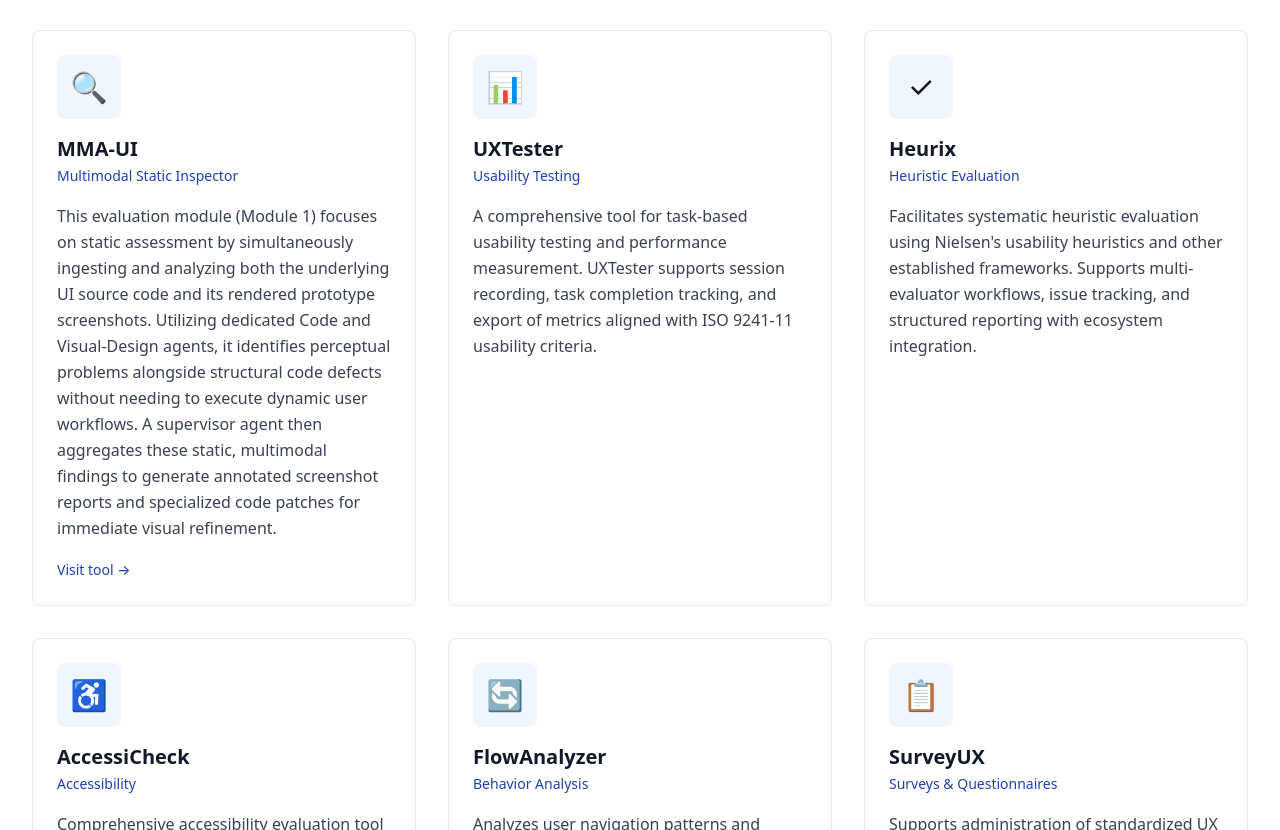
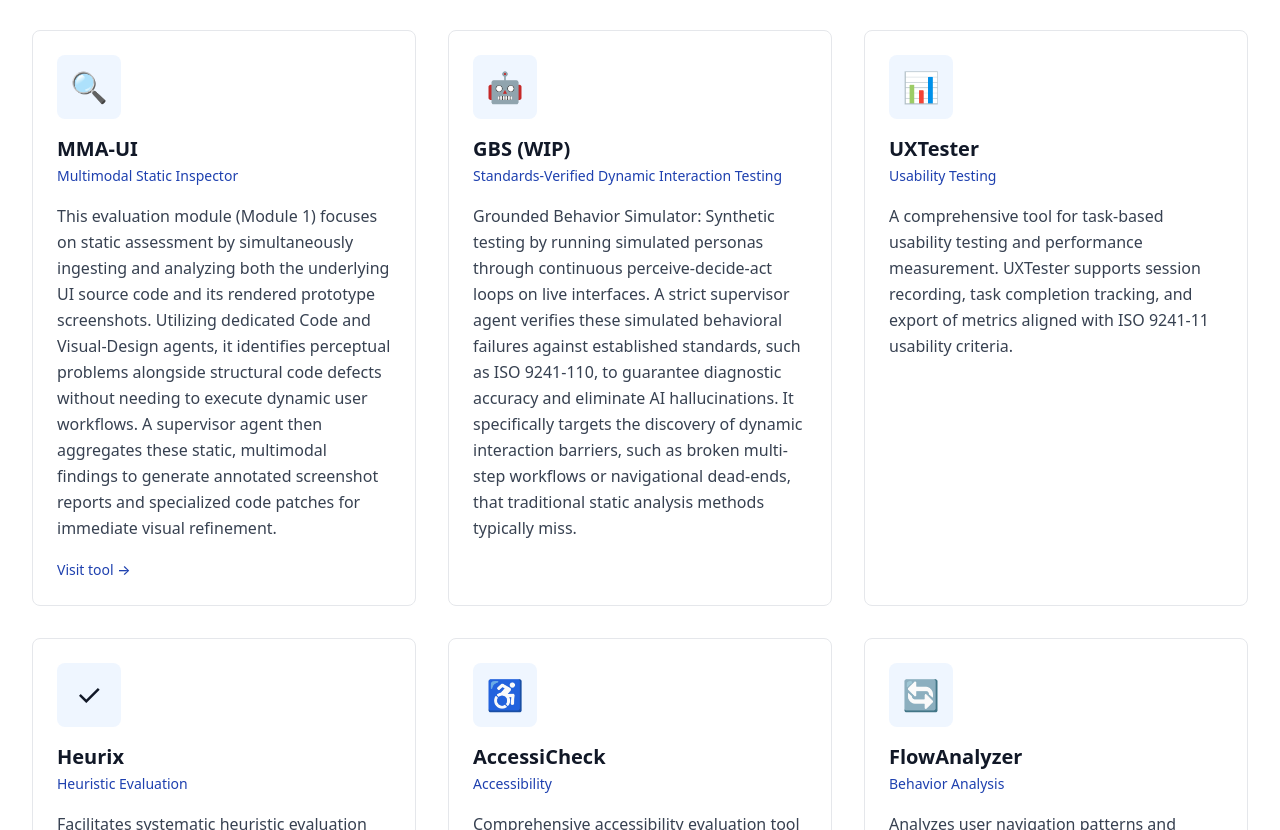
Before and after one commit to mohamedsemah/S-UXE-s, a Next.js app: page /tools in a window 1280 px wide. Shown: the part 921-1751 px from the top of the page. Built offline with nearby package versions, Linux system fonts and the light colour scheme.

Commit message:
Add GBS (Grounded Behavior Simulator) to tools page

```diff
--- a/app/tools/page.tsx
+++ b/app/tools/page.tsx
@@ -34,6 +34,12 @@ const tools = [
     description: 'This evaluation module (Module 1) focuses on static assessment by simultaneously ingesting and analyzing both the underlying UI source code and its rendered prototype screenshots. Utilizing dedicated Code and Visual-Design agents, it identifies perceptual problems alongside structural code defects without needing to execute dynamic user workflows. A supervisor agent then aggregates these static, multimodal findings to generate annotated screenshot reports and specialized code patches for immediate visual refinement.',
     icon: '🔍',
     url: 'https://github.com/rezmeplz/MultiModelAgent-UI',
+  },
+  {
+    name: 'GBS (WIP)',
+    category: 'Standards-Verified Dynamic Interaction Testing',
+    description: 'Grounded Behavior Simulator: Synthetic testing by running simulated personas through continuous perceive-decide-act loops on live interfaces. A strict supervisor agent verifies these simulated behavioral failures against established standards, such as ISO 9241-110, to guarantee diagnostic accuracy and eliminate AI hallucinations. It specifically targets the discovery of dynamic interaction barriers, such as broken multi-step workflows or navigational dead-ends, that traditional static analysis methods typically miss.',
+    icon: '🤖',
   },
   {
     name: 'UXTester',
```
